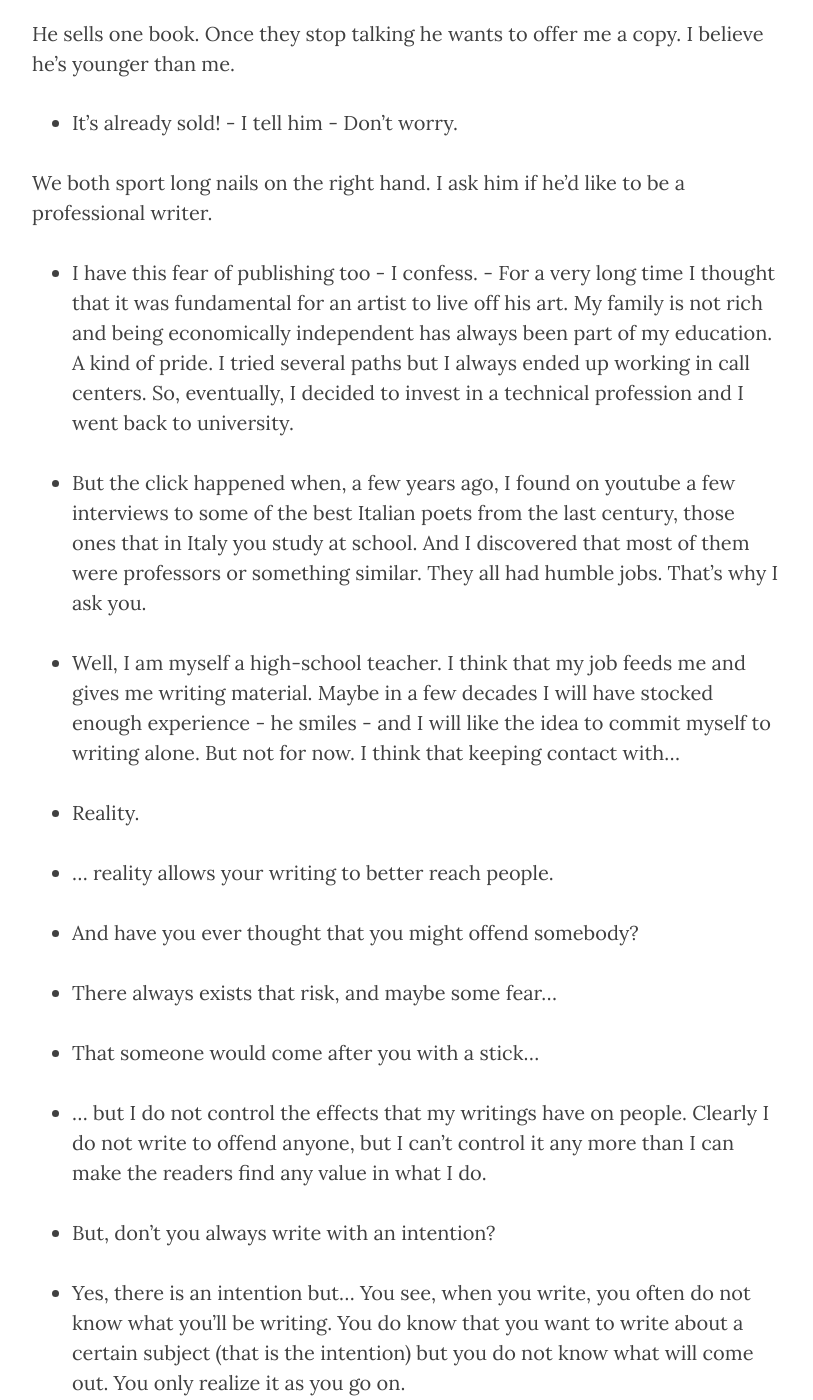
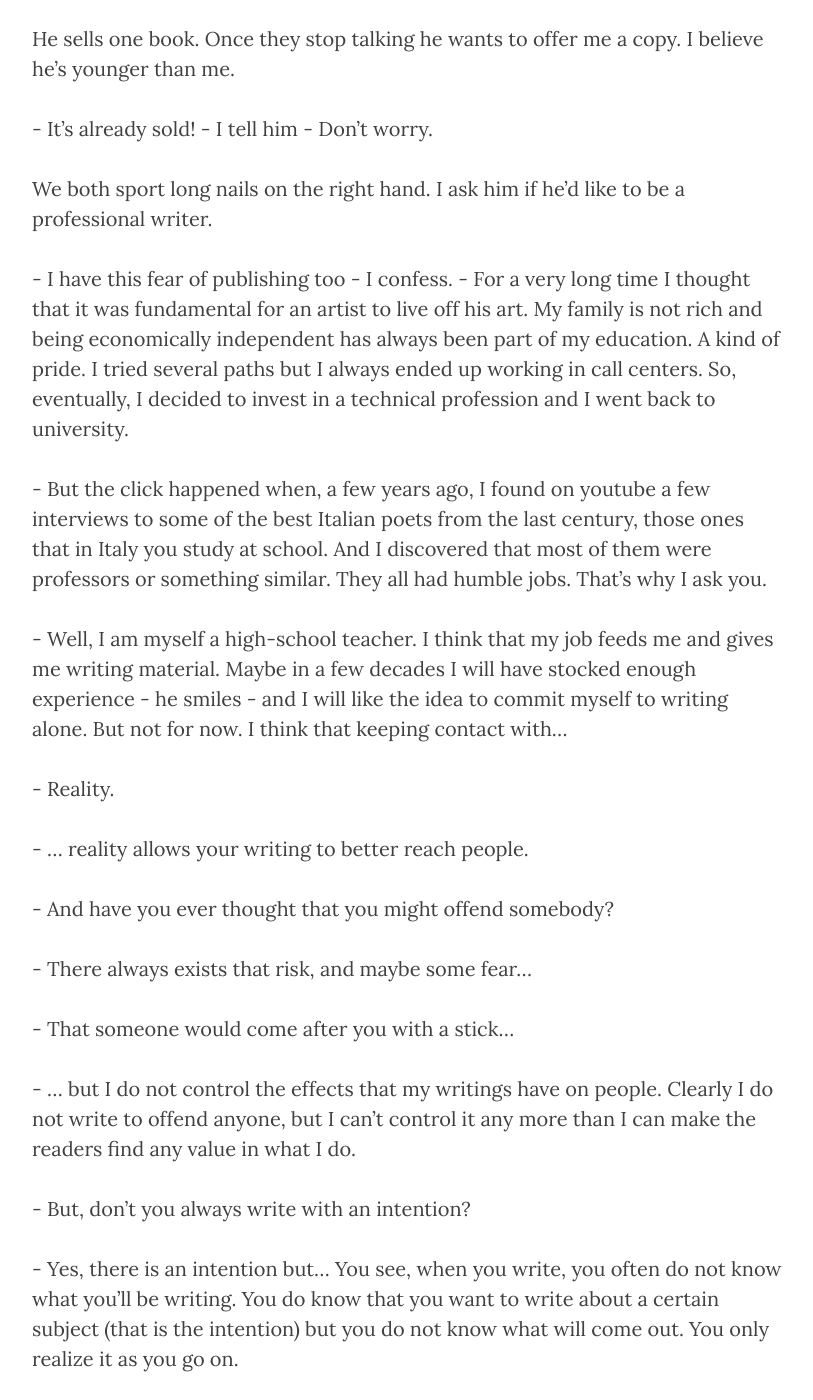
Before and after one commit to Vysybyl/qarabas, a Jekyll site: the page built from _posts/2017-09-19-ousadia-en.md, in a window 1280 px wide and 1400 px high, scrolled down 1702 px. Shown: the whole window, without its empty margins (233-1046 px from the left). Built offline with Jekyll 4.4.1, drawn with Linux system fonts in a browser that asks for light colours; nearby versions of some CDN libraries; some of the changed text lies outside the part shown.

Commit message:
Replaced dashes

```diff
--- a/_posts/2017-09-19-ousadia-en.md
+++ b/_posts/2017-09-19-ousadia-en.md
@@ -14,61 +14,61 @@ The man in front of me is slim and has got an egg-shaped face. He's leaning on t
 
 \- In which sense? What is at stake?
 
-- The risk is the one that the written word always carries with itself. It's a mirror for the one who writes. We end up uncovering a side of ourselves which we couldn't access in any other way.
+\- The risk is the one that the written word always carries with itself. It's a mirror for the one who writes. We end up uncovering a side of ourselves which we couldn't access in any other way.
 
-- But it's a mirror for reader too, isn't it?
+\- But it's a mirror for reader too, isn't it?
 
-- Yes, of course. Writing has the power of showing us a glimpse of ourselves, an echo... And even who writes ends up revealing himself.
+\- Yes, of course. Writing has the power of showing us a glimpse of ourselves, an echo... And even who writes ends up revealing himself.
 
-- That is the risk? To be discovered?
+\- That is the risk? To be discovered?
 
-- That one too.
+\- That one too.
 
-- But it's also the risk to be misunderstood. There always exists the risk that the reader mistake the author for his invention.
+\- But it's also the risk to be misunderstood. There always exists the risk that the reader mistake the author for his invention.
 
-- Yes.
+\- Yes.
 
 I read a one-page story. There is a dense silence.
 
-- It's kind of an unpleasant feeling this one... It doesn't happen everyday to be reading the book next to the writer.
+\- It's kind of an unpleasant feeling this one... It doesn't happen everyday to be reading the book next to the writer.
 
 We laugh.
 
-- It is a bit strange. But it's also interesting.
+\- It is a bit strange. But it's also interesting.
 
 A girl that already knows the man arrives to present him to her friend. I continue reading.
 
 He sells one book. Once they stop talking he wants to offer me a copy. I believe he's younger than me.
 
-- It's already sold! - I tell him - Don't worry.
+\- It's already sold! - I tell him - Don't worry.
 
 We both sport long nails on the right hand. I ask him if he'd like to be a professional writer.
 
-- I have this fear of publishing too - I confess. - For a very long time I thought that it was fundamental for an artist to live off his art. My family is not rich and being economically independent has always been part of my education. A kind of pride. I tried several paths but I always ended up working in call centers. So, eventually, I decided to invest in a technical profession and I went back to university.
+\- I have this fear of publishing too - I confess. - For a very long time I thought that it was fundamental for an artist to live off his art. My family is not rich and being economically independent has always been part of my education. A kind of pride. I tried several paths but I always ended up working in call centers. So, eventually, I decided to invest in a technical profession and I went back to university.
 
-- But the click happened when, a few years ago, I found on youtube a few interviews to some of the best Italian poets from the last century, those ones that in Italy you study at school. And I discovered that most of them were professors or something similar. They all had humble jobs. That's why I ask you.
+\- But the click happened when, a few years ago, I found on youtube a few interviews to some of the best Italian poets from the last century, those ones that in Italy you study at school. And I discovered that most of them were professors or something similar. They all had humble jobs. That's why I ask you.
 
-- Well, I am myself a high-school teacher. I think that my job feeds me and gives me writing material. Maybe in a few decades I will have stocked enough experience - he smiles - and I will like the idea to commit myself to writing alone. But not for now. I think that keeping contact with...
+\- Well, I am myself a high-school teacher. I think that my job feeds me and gives me writing material. Maybe in a few decades I will have stocked enough experience - he smiles - and I will like the idea to commit myself to writing alone. But not for now. I think that keeping contact with...
 
-- Reality.
+\- Reality.
 
-- ... reality allows your writing to better reach people.
+\- ... reality allows your writing to better reach people.
 
-- And have you ever thought that you might offend somebody?
+\- And have you ever thought that you might offend somebody?
 
-- There always exists that risk, and maybe some fear...
+\- There always exists that risk, and maybe some fear...
 
-- That someone would come after you with a stick...
+\- That someone would come after you with a stick...
 
-- ... but I do not control the effects that my writings have on people. Clearly I do not write to offend anyone, but I can't control it any more than I can make the readers find any value in what I do.
+\- ... but I do not control the effects that my writings have on people. Clearly I do not write to offend anyone, but I can't control it any more than I can make the readers find any value in what I do.
 
-- But, don't you always write with an intention?
+\- But, don't you always write with an intention?
 
-- Yes, there is an intention but... You see, when you write, you often do not know what you'll be writing. You do know that you want to write about a certain subject (that is the intention) but you do not know what will come out. You only realize it as you go on.
+\- Yes, there is an intention but... You see, when you write, you often do not know what you'll be writing. You do know that you want to write about a certain subject (that is the intention) but you do not know what will come out. You only realize it as you go on.
 
 He's not from here. I ask him to recommend me some events from the exhibition. He tells me about a conference on the role of the black writer in Brazil.
 
-- You know, it's still an uncommon figure in Brazil, because of the stereotypes and of the greater difficulties in culture and education access.
+\- You know, it's still an uncommon figure in Brazil, because of the stereotypes and of the greater difficulties in culture and education access.
 
 His skin is darker than mine. Our last questions caught us while we were saying goodbye. We remain standing in front of the chairs, talking and smiling. By looking at him while he speaks I feel such a immediate and total connection that several years ago seemed to need to be fixed or explained. Not anymore.
 
```
